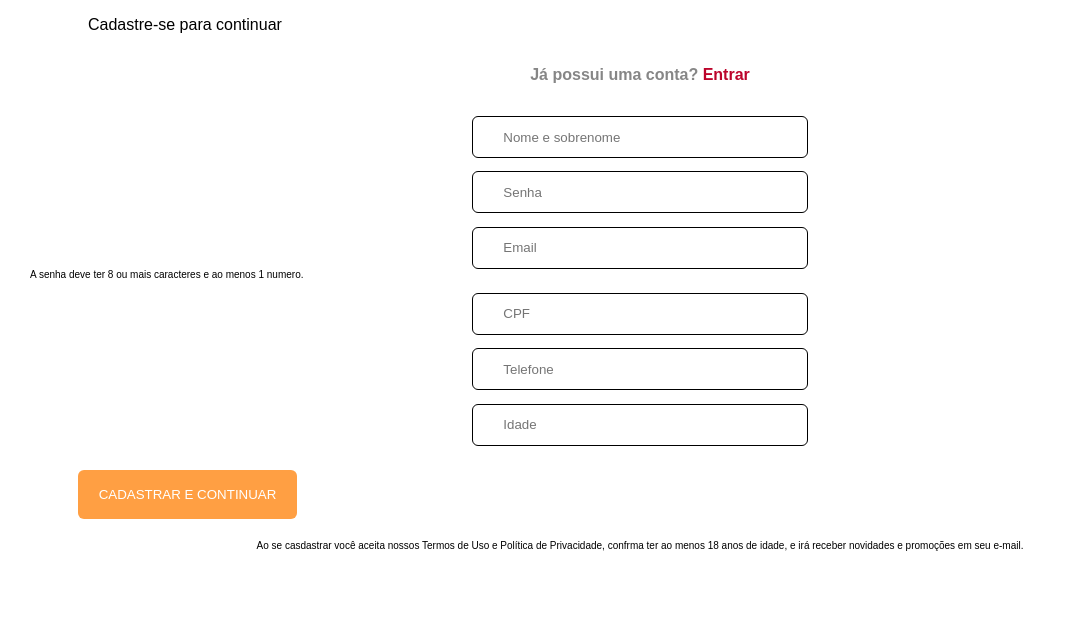
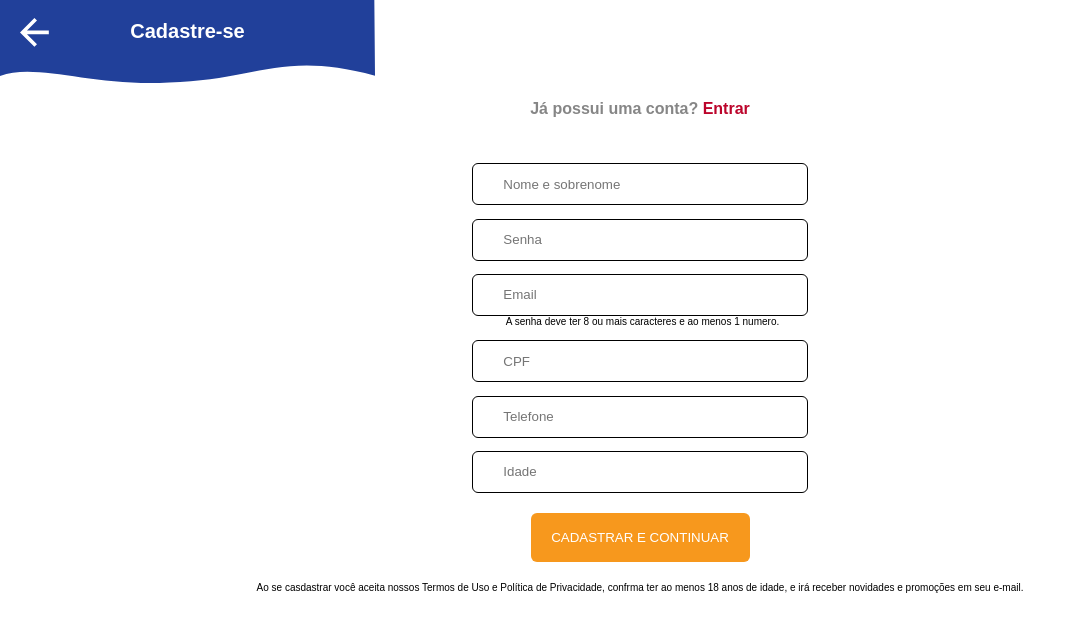
Before and after one commit to GabrielRioo/MEGA-HACK, a plain HTML site: page templates/cadastro.html in a window 1280 px wide. Shown: the whole page, without its empty margins (0-1083 px from the left). Drawn offline with Linux system fonts and the light colour scheme.

Commit message:
Adicionado a pagina de codigo da geladeira e atualizado pagina de cadastro

```diff
--- a/static/cadastro.css
+++ b/static/cadastro.css
@@ -20,15 +20,50 @@ a {
     text-decoration: none;
 }
 
+header.head {
+    position: fixed;
+    top:-14.41px;
+
+
+}
+
+figcaption {
+    position: fixed;
+    top: 20px;
+    font-size: 20px;
+    font-weight: bold;
+    color: #FFFFFF;
+
+}
+figure.img-header {
+    display: flex;
+    justify-content: center;
+    align-items: center;
+}
+
+figcaption span {
+    text-align: center;
+}
+
+img.left-arrow {
+    position: fixed;
+    top: 18px;
+    left: 20px;
+}
+
+img.dots-vertical {
+    position: fixed;
+    top: 18px;
+    right: 20px;
+}
+
 p.login {
     font-weight: bold;
     color: #868686;
 }
 
 
-div.head {
 
-}
 
 p.login {
     margin-bottom: 2em;
@@ -43,18 +78,22 @@ p.informacao-senha {
 }
 
 p.informacao {
-    position: absolute;
     text-align: center;
     font-size: 10px;
-    left: 25px;
-    right: 25px;
-    top: 540px;
+    margin-top: 20px;
+    margin-left: 25px;
+    margin-right: 25px;
 }
 
+form {
+    display: flex;
+    flex-direction: column;
+    justify-content: center;
+    align-items: center;
+}
 
 input.input-text {
-    display: flex;
-    justify-content: center;
+
     margin: auto;
     width: 25em;
     height: 3em;
@@ -65,14 +104,13 @@ input.input-text {
 }
 
 button.button-cadastrar {
-    position: absolute;
+    margin-top: 20px;
     width: 219px;
     height: 49px;
-    left: 78px;
-    top: 470px;
+
     border-radius: 6px;
     border: none;
     color: #fff;
-    background-color: #FF9F43;
+    background-color: #F7981D ;
 
 }
--- /dev/null
+++ b/static/codigo_geladeira.css
@@ -0,0 +1,94 @@
+* {
+    margin: 0;
+    padding: 0;
+    box-sizing: 0;
+}
+body{
+    font-family: Arial, Helvetica, sans-serif;
+}
+
+a {
+    color: #BC042B;
+    font-weight: bold;
+    text-decoration: none;
+}
+
+header.head {
+    position: relative;
+}
+
+figure.img-header {
+    text-align: center;
+
+}
+
+figure.img-header-absolute {
+    position: absolute;
+    top: 56px;
+    left: 34px;
+}
+
+form.codigo-geladeira {
+    display: flex;
+    flex-direction: row;
+    justify-content: space-around;
+    margin-top: 10px;
+
+    padding: 20px;
+}
+
+input {
+    width: 60px;
+    height: 60px;
+    text-align: center;
+    font-size: 25px;
+    color: rgb(126, 126, 126);
+}
+
+p.informacao {
+    position: absolute;
+    text-align: center;
+    font-size: 12px;
+    left: 25px;
+    right: 25px;
+    color: #6E7A90;
+}
+
+button.button-confirmar {
+    position: absolute;
+    width: 219px;
+    height: 49px;
+    left: 78px;
+    top: 355px;
+    border-radius: 6px;
+    border: none;
+    color: #fff;
+    background-color: #F7981D;
+
+}
+
+
+button.button-confirmar + figure {
+    margin-top: 100px;
+    margin-bottom: 15px;
+}
+
+p.login {
+    margin-bottom: 2em;
+    text-align: center;
+    color: #475062;
+}
+
+button.button-criar-conta {
+    position: absolute;
+    width: 219px;
+    height: 49px;
+    left: 78px;
+    top: 590px;
+    border-radius: 6px;
+    border: none;
+    color: #BC042B;
+    background-color: #FFFFFF;
+    box-shadow: 0px 2px 5px rgb(110, 110, 110);
+
+}
--- a/templates/cadastro.html
+++ b/templates/cadastro.html
@@ -5,17 +5,24 @@
     <meta charset="UTF-8">
     <meta name="viewport" content="width=device-width, initial-scale=1.0">
     <link rel="stylesheet" href="/static/cadastro.css">
-    <title>Cadastro AMBEV</title>
+    <title>AMBEV</title>
 </head>
 
 <body>
-    <div class="head">
+    <header class="head">
+        <figure class="img-header">
 
-    </div>
+            <figcaption></span><span>Cadastre-se</span></figcaption>
+            <img src="/media/blue_header_small.svg" alt="Header image">
+        </figure>
+        <img class="left-arrow" src="/media/arrow-right.svg" alt="Seta para esquerda">
+        <img class="dots-vertical"src="/media/dots-vertical.svg" alt="configuraçoes">
 
-    <p style="margin: 1em 0 2em 5.5em"><span></span> Cadastre-se para continuar</p>
-    <p class="login">Já possui uma conta? <a href="#">Entrar</a></p>
+    </header>
+
     <form>
+
+        <p class="login" style="margin-top: 100px;">Já possui uma conta? <a href="#">Entrar</a></p>
         <input class="input-text" type="text" placeholder="Nome e sobrenome"></input>
         <input class="input-text" type="password" placeholder="Senha"></input>
         <input class="input-text" type="email" placeholder="Email"></input>
```
Also changed, not shown: templates/codigo_geladeira.html (added, +34 -0 lines), media/ambev_logo.svg (added), media/arrow-right.svg (added), media/beers.svg (added), media/blue_header.svg (added), media/blue_header_small.svg (added), media/dots-vertical.svg (added), media/yellow_header.svg (added).
